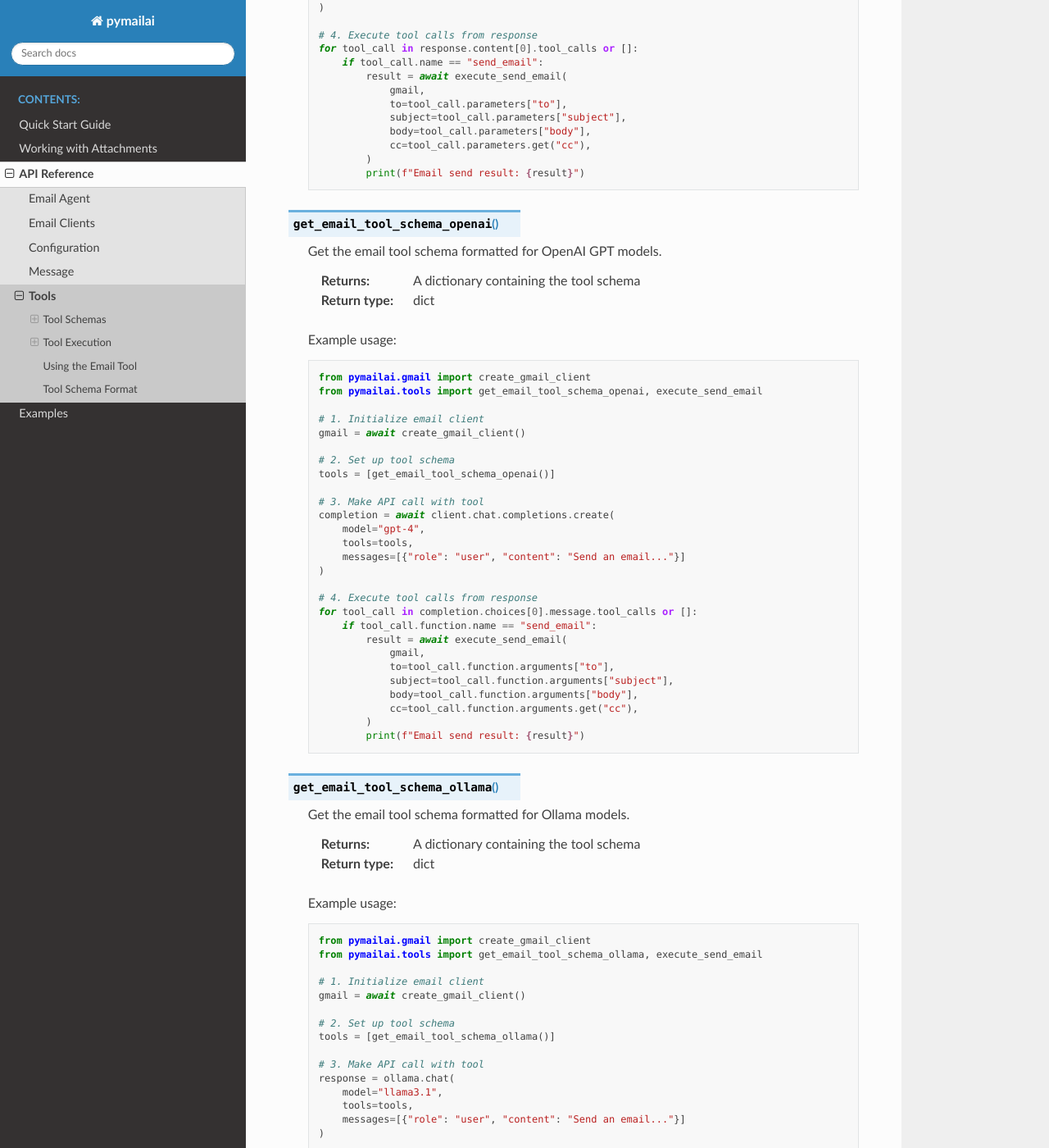
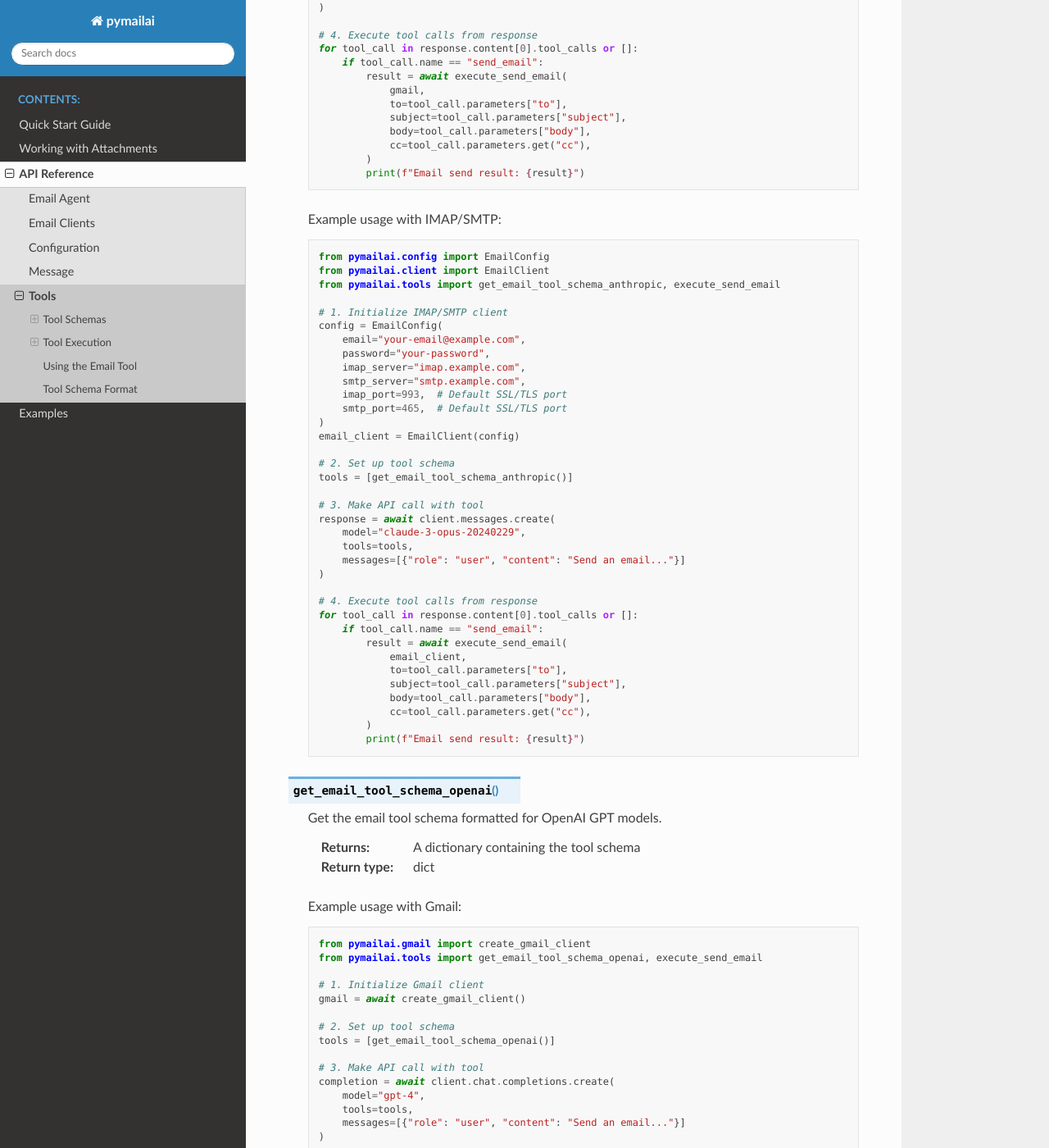
Before and after one commit to tomatyss/PyMailAI, a Sphinx documentation site: the page built from docs/source/api/tools.rst, in a window 1280 px wide and 1400 px high, scrolled down 719 px. Shown: the whole window at 82% size. Built offline with Sphinx 7.4.7 and the Read the Docs theme 3.1.0, drawn with Linux system fonts in a browser that asks for light colours; some of the changed text lies outside the part shown.

Commit message:
Add examples for using email tool with IMAP/SMTP in documentation and examples

```diff
--- a/docs/source/api/tools.rst
+++ b/docs/source/api/tools.rst
@@ -13,14 +13,14 @@ Tool Schemas
    :return: A dictionary containing the tool schema
    :rtype: dict
 
-   Example usage:
+   Example usage with Gmail:
 
    .. code-block:: python
 
       from pymailai.gmail import create_gmail_client
       from pymailai.tools import get_email_tool_schema_anthropic, execute_send_email
 
-      # 1. Initialize email client
+      # 1. Initialize Gmail client
       gmail = await create_gmail_client()
 
       # 2. Set up tool schema
@@ -45,6 +45,47 @@ Tool Schemas
               )
               print(f"Email send result: {result}")
 
+   Example usage with IMAP/SMTP:
+
+   .. code-block:: python
+
+      from pymailai.config import EmailConfig
+      from pymailai.client import EmailClient
+      from pymailai.tools import get_email_tool_schema_anthropic, execute_send_email
+
+      # 1. Initialize IMAP/SMTP client
+      config = EmailConfig(
+          email="your-email@example.com",
+          password="your-password",
+          imap_server="imap.example.com",
+          smtp_server="smtp.example.com",
+          imap_port=993,  # Default SSL/TLS port
+          smtp_port=465,  # Default SSL/TLS port
+      )
+      email_client = EmailClient(config)
+
+      # 2. Set up tool schema
+      tools = [get_email_tool_schema_anthropic()]
+
+      # 3. Make API call with tool
+      response = await client.messages.create(
+          model="claude-3-opus-20240229",
+          tools=tools,
+          messages=[{"role": "user", "content": "Send an email..."}]
+      )
+
+      # 4. Execute tool calls from response
+      for tool_call in response.content[0].tool_calls or []:
+          if tool_call.name == "send_email":
+              result = await execute_send_email(
+                  email_client,
+                  to=tool_call.parameters["to"],
+                  subject=tool_call.parameters["subject"],
+                  body=tool_call.parameters["body"],
+                  cc=tool_call.parameters.get("cc"),
+              )
+              print(f"Email send result: {result}")
+
 .. py:function:: get_email_tool_schema_openai()
 
    Get the email tool schema formatted for OpenAI GPT models.
@@ -52,14 +93,14 @@ Tool Schemas
    :return: A dictionary containing the tool schema
    :rtype: dict
 
-   Example usage:
+   Example usage with Gmail:
 
    .. code-block:: python
 
       from pymailai.gmail import create_gmail_client
       from pymailai.tools import get_email_tool_schema_openai, execute_send_email
 
-      # 1. Initialize email client
+      # 1. Initialize Gmail client
       gmail = await create_gmail_client()
 
       # 2. Set up tool schema
@@ -84,6 +125,25 @@ Tool Schemas
               )
               print(f"Email send result: {result}")
 
+   Example usage with IMAP/SMTP:
+
+   .. code-block:: python
+
+      from pymailai.config import EmailConfig
+      from pymailai.client import EmailClient
+      from pymailai.tools import get_email_tool_schema_openai, execute_send_email
+
+      # 1. Initialize IMAP/SMTP client
+      config = EmailConfig(
+          email="your-email@example.com",
+          password="your-password",
+          imap_server="imap.example.com",
+          smtp_server="smtp.example.com",
+      )
+      email_client = EmailClient(config)
+
+      # Rest of the code is the same as Gmail example...
+
 .. py:function:: get_email_tool_schema_ollama()
 
    Get the email tool schema formatted for Ollama models.
@@ -91,14 +151,14 @@ Tool Schemas
    :return: A dictionary containing the tool schema
    :rtype: dict
 
-   Example usage:
+   Example usage with Gmail:
 
    .. code-block:: python
 
       from pymailai.gmail import create_gmail_client
       from pymailai.tools import get_email_tool_schema_ollama, execute_send_email
 
-      # 1. Initialize email client
+      # 1. Initialize Gmail client
       gmail = await create_gmail_client()
 
       # 2. Set up tool schema
@@ -123,6 +183,25 @@ Tool Schemas
               )
               print(f"Email send result: {result}")
 
+   Example usage with IMAP/SMTP:
+
+   .. code-block:: python
+
+      from pymailai.config import EmailConfig
+      from pymailai.client import EmailClient
+      from pymailai.tools import get_email_tool_schema_ollama, execute_send_email
+
+      # 1. Initialize IMAP/SMTP client
+      config = EmailConfig(
+          email="your-email@example.com",
+          password="your-password",
+          imap_server="imap.example.com",
+          smtp_server="smtp.example.com",
+      )
+      email_client = EmailClient(config)
+
+      # Rest of the code is the same as Gmail example...
+
 Tool Execution
 -------------
 
@@ -143,7 +222,7 @@ Tool Execution
    :return: Dictionary containing success status and any error message
    :rtype: Dict[str, Union[bool, str]]
 
-   Example usage:
+   Example usage with Gmail:
 
    .. code-block:: python
 
@@ -163,14 +242,60 @@ Tool Execution
       )
       print(f"Email send result: {result}")
 
+   Example usage with IMAP/SMTP:
+
+   .. code-block:: python
+
+      from pymailai.tools import execute_send_email
+      from pymailai.config import EmailConfig
+      from pymailai.client import EmailClient
+
+      # Initialize IMAP/SMTP client
+      config = EmailConfig(
+          email="your-email@example.com",
+          password="your-password",
+          imap_server="imap.example.com",
+          smtp_server="smtp.example.com",
+      )
+      email_client = EmailClient(config)
+
+      # Send email
+      result = await execute_send_email(
+          email_client,
+          to=["recipient@example.com"],
+          subject="Test Email",
+          body="Hello from PyMailAI!",
+          cc=["cc@example.com"]
+      )
+      print(f"Email send result: {result}")
+
 Using the Email Tool
 ----------------
 
 The process of using the email tool involves four main steps:
 
 1. Initialize the Email Client:
-   - Use create_gmail_client() or your preferred email client
-   - This provides the mechanism for actually sending emails
+   You can use either Gmail API or standard IMAP/SMTP:
+
+   Gmail API:
+   .. code-block:: python
+
+      from pymailai.gmail import create_gmail_client
+      gmail = await create_gmail_client()
+
+   IMAP/SMTP:
+   .. code-block:: python
+
+      from pymailai.config import EmailConfig
+      from pymailai.client import EmailClient
+
+      config = EmailConfig(
+          email="your-email@example.com",
+          password="your-password",
+          imap_server="imap.example.com",
+          smtp_server="smtp.example.com",
+      )
+      email_client = EmailClient(config)
 
 2. Set up the Tool Schema:
    - Choose the appropriate schema for your AI model
```
Also changed, not shown: 1 other file.
